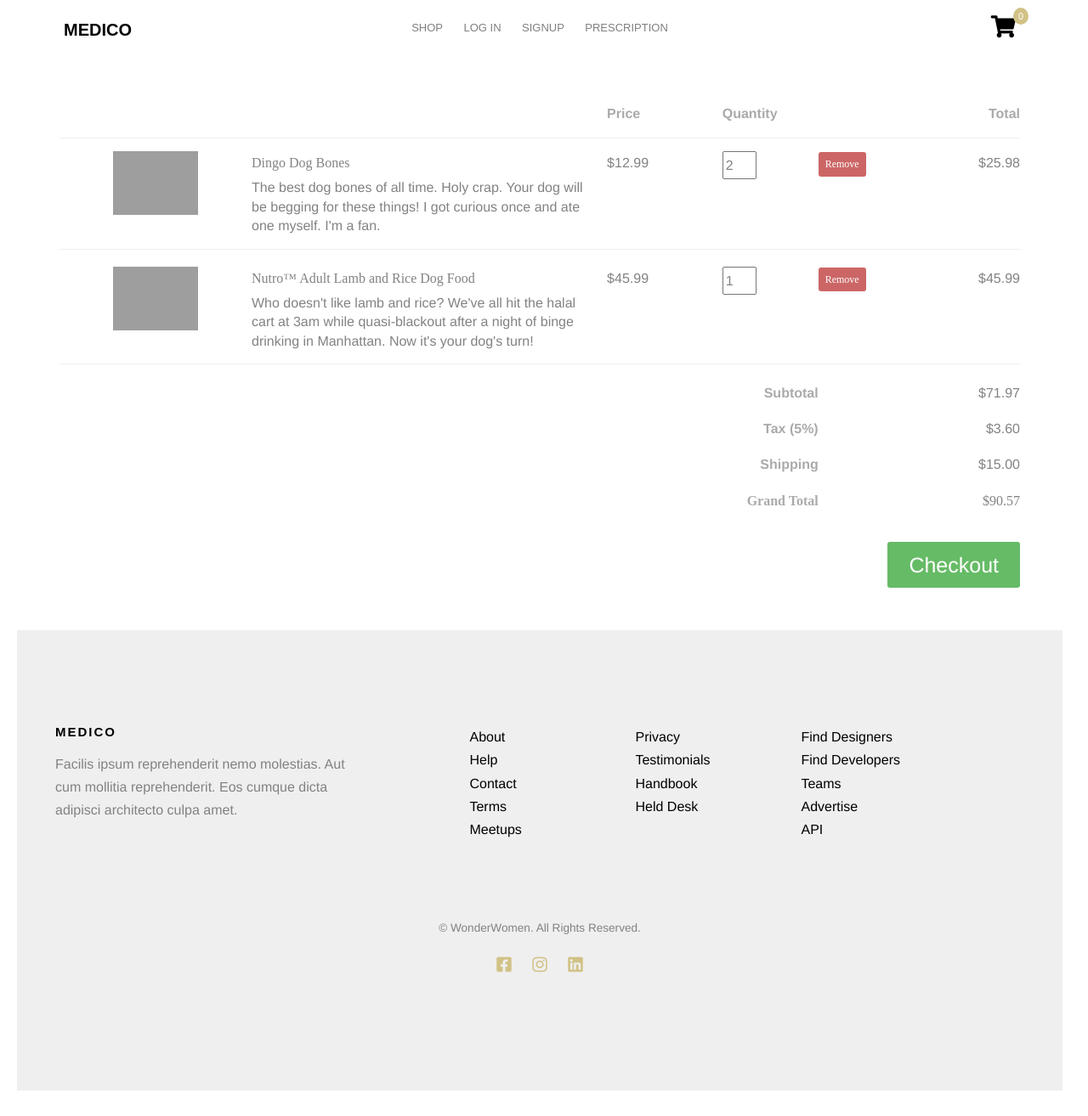
After one commit to PratibhaShrivastav/Medical-ecommerce-dapp, a Django app: page /accounts/cart/ in a window 1280 px wide. The commit adds this page. Shown: the whole page at 85% size. Run offline with Django 3.2, Linux system fonts and the light colour scheme; some libraries are stand-ins or nearby versions; some web fonts are replaced; grey boxes are pictures that could not be loaded.

Commit message:
Cart template added

```diff
--- /dev/null
+++ b/accounts/templates/cart.html
@@ -0,0 +1,77 @@
+{% extends 'index.html' %}
+{% load static %}
+{% block content %}
+
+<div class="shopping-cart" style="margin:50px">
+
+  <div class="column-labels">
+    <label class="product-image">Image</label>
+    <label class="product-details">Product</label>
+    <label class="product-price">Price</label>
+    <label class="product-quantity">Quantity</label>
+    <label class="product-removal">Remove</label>
+    <label class="product-line-price">Total</label>
+  </div>
+
+  <div class="product">
+    <div class="product-image">
+      <img src="https://s.cdpn.io/3/dingo-dog-bones.jpg">
+    </div>
+    <div class="product-details">
+      <div class="product-title">Dingo Dog Bones</div>
+      <p class="product-description">The best dog bones of all time. Holy crap. Your dog will be begging for these things! I got curious once and ate one myself. I'm a fan.</p>
+    </div>
+    <div class="product-price">12.99</div>
+    <div class="product-quantity">
+      <input type="number" value="2" min="1">
+    </div>
+    <div class="product-removal">
+      <button class="remove-product">
+        Remove
+      </button>
+    </div>
+    <div class="product-line-price">25.98</div>
+  </div>
+
+  <div class="product">
+    <div class="product-image">
+      <img src="https://s.cdpn.io/3/large-NutroNaturalChoiceAdultLambMealandRiceDryDogFood.png">
+    </div>
+    <div class="product-details">
+      <div class="product-title">Nutro™ Adult Lamb and Rice Dog Food</div>
+      <p class="product-description">Who doesn't like lamb and rice? We've all hit the halal cart at 3am while quasi-blackout after a night of binge drinking in Manhattan. Now it's your dog's turn!</p>
+    </div>
+    <div class="product-price">45.99</div>
+    <div class="product-quantity">
+      <input type="number" value="1" min="1">
+    </div>
+    <div class="product-removal">
+      <button class="remove-product">
+        Remove
+      </button>
+    </div>
+    <div class="product-line-price">45.99</div>
+  </div>
+
+  <div class="totals">
+    <div class="totals-item">
+      <label>Subtotal</label>
+      <div class="totals-value" id="cart-subtotal">71.97</div>
+    </div>
+    <div class="totals-item">
+      <label>Tax (5%)</label>
+      <div class="totals-value" id="cart-tax">3.60</div>
+    </div>
+    <div class="totals-item">
+      <label>Shipping</label>
+      <div class="totals-value" id="cart-shipping">15.00</div>
+    </div>
+    <div class="totals-item totals-item-total">
+      <label>Grand Total</label>
+      <div class="totals-value" id="cart-total">90.57</div>
+    </div>
+  </div>
+
+      <button class="checkout">Checkout</button>
+</div>
+{% endblock %}
--- a/accounts/urls.py
+++ b/accounts/urls.py
@@ -9,6 +9,7 @@ urlpatterns = [
     path('login/', LoginView.as_view(template_name='login.html'),name='login'),
     path('logout/', LogoutView.as_view(),name='logout',kwargs={'next_page':'/'}),
     path('signup/',Signup.as_view(),name='signup'),
+    path('cart/',views.Showcart,name='showcart'),
     path('<int:pk>/add-to-cart/',views.Addtocart,name="addtocart"),
     path('<int:pk>/remove-from-cart/',views.Removefromcart,name="removefromcart"),
 ]
--- a/accounts/views.py
+++ b/accounts/views.py
@@ -11,6 +11,9 @@ class Signup(CreateView):
     form_class = UserCreationForm
     template_name = 'signup.html'
     success_url = reverse_lazy('accounts:login')
+
+def Showcart(request):
+    return render(request,'cart.html')
 
 def Addtocart(request,pk):
     product = get_object_or_404(Product,pk=pk)
--- a/static/css/style.css
+++ b/static/css/style.css
@@ -1684,4 +1684,247 @@ h1, h2, h3, h4, h5, h6, figure {
   opacity: 0;
 }
 
-/*# sourceMappingURL=style.css.map */
+/*# sourceMappingURL=style.css.map
+================================================================================================
+Cart Features
+*/
+/*
+I wanted to go with a mobile first approach, but it actually lead to more verbose CSS in this case, so I've gone web first. Can't always force things...
+
+Side note: I know that this style of nesting in SASS doesn't result in the most performance efficient CSS code... but on the OCD/organizational side, I like it. So for CodePen purposes, CSS selector performance be damned.
+*/
+/* Global settings */
+/* Global "table" column settings */
+.product-image {
+  float: left;
+  width: 20%;
+}
+
+.product-details {
+  float: left;
+  width: 37%;
+}
+
+.product-price {
+  float: left;
+  width: 12%;
+}
+
+.product-quantity {
+  float: left;
+  width: 10%;
+}
+
+.product-removal {
+  float: left;
+  width: 9%;
+}
+
+.product-line-price {
+  float: left;
+  width: 12%;
+  text-align: right;
+}
+
+/* This is used as the traditional .clearfix class */
+.group:before, .shopping-cart:before, .column-labels:before, .product:before, .totals-item:before,
+.group:after,
+.shopping-cart:after,
+.column-labels:after,
+.product:after,
+.totals-item:after {
+  content: '';
+  display: table;
+}
+
+.group:after, .shopping-cart:after, .column-labels:after, .product:after, .totals-item:after {
+  clear: both;
+}
+
+.group, .shopping-cart, .column-labels, .product, .totals-item {
+  zoom: 1;
+}
+
+/* Apply clearfix in a few places */
+/* Apply dollar signs */
+.product .product-price:before, .product .product-line-price:before, .totals-value:before {
+  content: '$';
+}
+
+/* Body/Header stuff */
+body {
+  padding: 0px 30px 30px 20px;
+  font-family: "HelveticaNeue-Light", "Helvetica Neue Light", "Helvetica Neue", Helvetica, Arial, sans-serif;
+  font-weight: 100;
+}
+
+h1 {
+  font-weight: 100;
+}
+
+label {
+  color: #aaa;
+}
+
+.shopping-cart {
+  margin-top: -45px;
+}
+
+/* Column headers */
+.column-labels label {
+  padding-bottom: 15px;
+  margin-bottom: 15px;
+  border-bottom: 1px solid #eee;
+}
+.column-labels .product-image, .column-labels .product-details, .column-labels .product-removal {
+  text-indent: -9999px;
+}
+
+/* Product entries */
+.product {
+  margin-bottom: 20px;
+  padding-bottom: 10px;
+  border-bottom: 1px solid #eee;
+}
+.product .product-image {
+  text-align: center;
+}
+.product .product-image img {
+  width: 100px;
+}
+.product .product-details .product-title {
+  margin-right: 20px;
+  font-family: "HelveticaNeue-Medium", "Helvetica Neue Medium";
+}
+.product .product-details .product-description {
+  margin: 5px 20px 5px 0;
+  line-height: 1.4em;
+}
+.product .product-quantity input {
+  width: 40px;
+}
+.product .remove-product {
+  border: 0;
+  padding: 4px 8px;
+  background-color: #c66;
+  color: #fff;
+  font-family: "HelveticaNeue-Medium", "Helvetica Neue Medium";
+  font-size: 12px;
+  border-radius: 3px;
+}
+.product .remove-product:hover {
+  background-color: #a44;
+}
+
+/* Totals section */
+.totals .totals-item {
+  float: right;
+  clear: both;
+  width: 100%;
+  margin-bottom: 10px;
+}
+.totals .totals-item label {
+  float: left;
+  clear: both;
+  width: 79%;
+  text-align: right;
+}
+.totals .totals-item .totals-value {
+  float: right;
+  width: 21%;
+  text-align: right;
+}
+.totals .totals-item-total {
+  font-family: "HelveticaNeue-Medium", "Helvetica Neue Medium";
+}
+
+.checkout {
+  float: right;
+  border: 0;
+  margin-top: 20px;
+  padding: 6px 25px;
+  background-color: #6b6;
+  color: #fff;
+  font-size: 25px;
+  border-radius: 3px;
+}
+
+.checkout:hover {
+  background-color: #494;
+}
+
+/* Make adjustments for tablet */
+@media screen and (max-width: 650px) {
+  .shopping-cart {
+    margin: 0;
+    padding-top: 20px;
+    border-top: 1px solid #eee;
+  }
+
+  .column-labels {
+    display: none;
+  }
+
+  .product-image {
+    float: right;
+    width: auto;
+  }
+  .product-image img {
+    margin: 0 0 10px 10px;
+  }
+
+  .product-details {
+    float: none;
+    margin-bottom: 10px;
+    width: auto;
+  }
+
+  .product-price {
+    clear: both;
+    width: 70px;
+  }
+
+  .product-quantity {
+    width: 100px;
+  }
+  .product-quantity input {
+    margin-left: 20px;
+  }
+
+  .product-quantity:before {
+    content: 'x';
+  }
+
+  .product-removal {
+    width: auto;
+  }
+
+  .product-line-price {
+    float: right;
+    width: 70px;
+  }
+}
+/* Make more adjustments for phone */
+@media screen and (max-width: 350px) {
+  .product-removal {
+    float: right;
+  }
+
+  .product-line-price {
+    float: right;
+    clear: left;
+    width: auto;
+    margin-top: 10px;
+  }
+
+  .product .product-line-price:before {
+    content: 'Item Total: $';
+  }
+
+  .totals .totals-item label {
+    width: 60%;
+  }
+  .totals .totals-item .totals-value {
+    width: 40%;
+  }
+}
```
Also changed, not shown: 1 other file.
